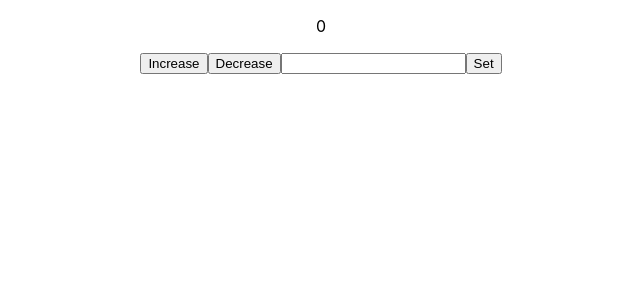
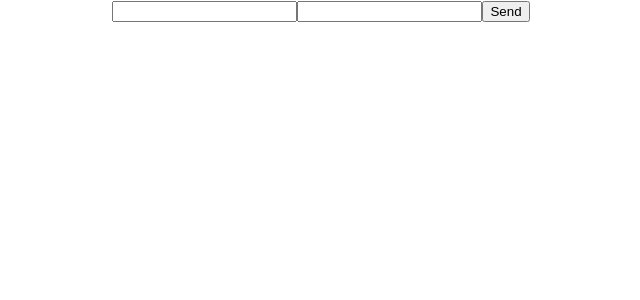
Before and after one commit to nitaicharan/Udemy-RRTFFS2, a React (Create React App) app: page / in a window 1280 px wide. Shown: the top 300 px of the page, without its empty margins (319-959 px from the left). Built offline with nearby package versions, Linux system fonts and the light colour scheme.

Commit message:
33. Creando formularios

```diff
--- a/src/App.js
+++ b/src/App.js
@@ -1,32 +1,19 @@
 import React, { Component } from "react";
 import { connect } from "react-redux";
 import './App.css';
-import { decrease, increase, set } from "./reducers";
+import UserForm from "./components/UserForm";
+// import { decrease, increase, set } from "./reducers";
 
 
 class App extends Component {
-  handleSet = e => {
-    const { set } = this.props;
-    const {value }= this.state;
-    set(Number(value));
-  };
-
-
-  handleChange = e => {
-    const { name, value } = e.target;
-    this.setState({ [name]: value});
+  handleSubmit = payload => {
+    console.log(payload);
   };
 
   render() {
-    const { decrease, increase, value } = this.props;
-
     return (
       <div className="App">
-        <p>{value}</p>
-        <button onClick={increase}>Increase</button>
-        <button onClick={decrease}>Decrease</button>
-        <input name='value' onChange={this.handleChange} />
-        <button onClick={this.handleSet}>Set</button>
+        <UserForm onSubmit={this.handleSubmit} />
       </div>
     );
   }
@@ -36,9 +23,9 @@ const mapSateToProps = state => ({ value: state.counter });
 
 
 const mapDispatchToProp = dispatch => ({
-  increase: () => dispatch(increase()),
-  decrease: () => dispatch(decrease()),
-  set: payload => dispatch(set(payload)),
+  // increase: () => dispatch(increase()),
+  // decrease: () => dispatch(decrease()),
+  // set: payload => dispatch(set(payload)),
 });
 
 export default connect(mapSateToProps, mapDispatchToProp)(App);
--- /dev/null
+++ b/src/components/UserForm.jsx
@@ -0,0 +1,20 @@
+import React, { Component } from 'react';
+import { Field, reduxForm } from "redux-form";
+
+class UserForm extends Component {
+    render() {
+        const {handleSubmit} = this.props;
+
+        return (
+            <form onSubmit={handleSubmit}>
+                <Field name="name" component="input"/>
+                <Field name="lastname" component="input"/>
+                <input type="submit" value="Send"/>
+            </form>
+        )
+    }
+}
+
+export default reduxForm({
+    form: 'user',
+})(UserForm);
```
